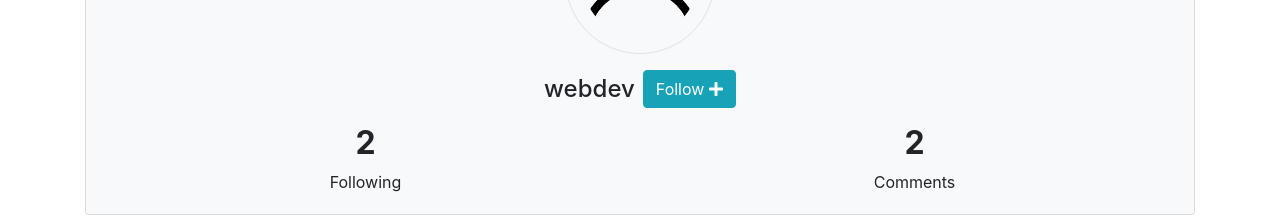
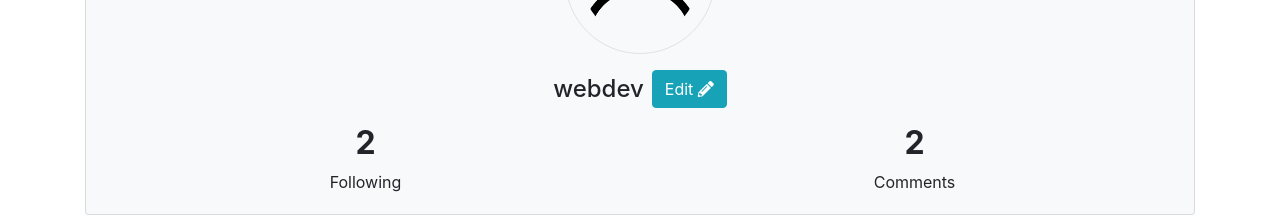
Before and after one commit to xiaojinhe/CS5610-spring20-final-project, a React (Create React App) app in the folder cs5610-spring20-final-project-client-react/: page /profile/1 in a window 1280 px wide. Shown: the part 221-438 px from the top of the page. Built offline with nearby package versions, Linux system fonts and the light colour scheme.

Commit message:
small change for button in profile header

```diff
--- a/cs5610-spring20-final-project-client-react/src/components/UserProfileComponents/UserProfileHeaderComponent.js
+++ b/cs5610-spring20-final-project-client-react/src/components/UserProfileComponents/UserProfileHeaderComponent.js
@@ -1,8 +1,10 @@
 import React from 'react'
 import {USER_ICON_PATH} from "../../common/constants";
 import "./userProfile.css"
+import {Link} from "react-router-dom";
 
-const UserProfileHeaderComponent = ({user, isLoggedInUser}) =>
+const enableEditProfile = true;
+const UserProfileHeaderComponent = ({user}) =>
 
   <div className="card bg-light mt-5">
     <div className="card-body">
@@ -10,11 +12,23 @@ const UserProfileHeaderComponent = ({user, isLoggedInUser}) =>
            className="rounded-circle user-icon mx-auto d-flex border p-3"
            alt="user icon"/>
       <div className="row mt-3">
-        <h4 className="ml-auto my-auto">{user.username}</h4>
-        {!isLoggedInUser &&
+        <h4 className={`my-auto ${user.role === "critic" || enableEditProfile? "ml-auto" : "mx-auto"}`}>{user.username}</h4>
+        {/*//todo: hide the follow button for three situation:
+        (1) the logged in user is viewing his own profile
+        (2) if the profile belongs to a regular user
+        (3) if the profile is viewing by anonymous user*/}
+        {user.role === "critic" &&
         <button className="ml-2 btn btn-info mr-auto my-auto">
           Follow <i className="fa fa-plus"/>
         </button>
+        }
+        {/*//todo: show this button only when user,
+        right now just assume the regular user is logged in user to make UI consistent*/}
+        {
+          user.role === "regular" && enableEditProfile &&
+          <Link to="/profile/edit" className="ml-2 btn btn-info mr-auto my-auto">
+            Edit <i className="fa fa-pencil-alt"/>
+          </Link>
         }
       </div>
       <div className="mt-3">
@@ -32,7 +46,6 @@ const UserProfileHeaderComponent = ({user, isLoggedInUser}) =>
               <div className="text-center">Comments</div>
             </div>
           </div>
-
         </div>
         }
         {user.role === "critic" &&
```
